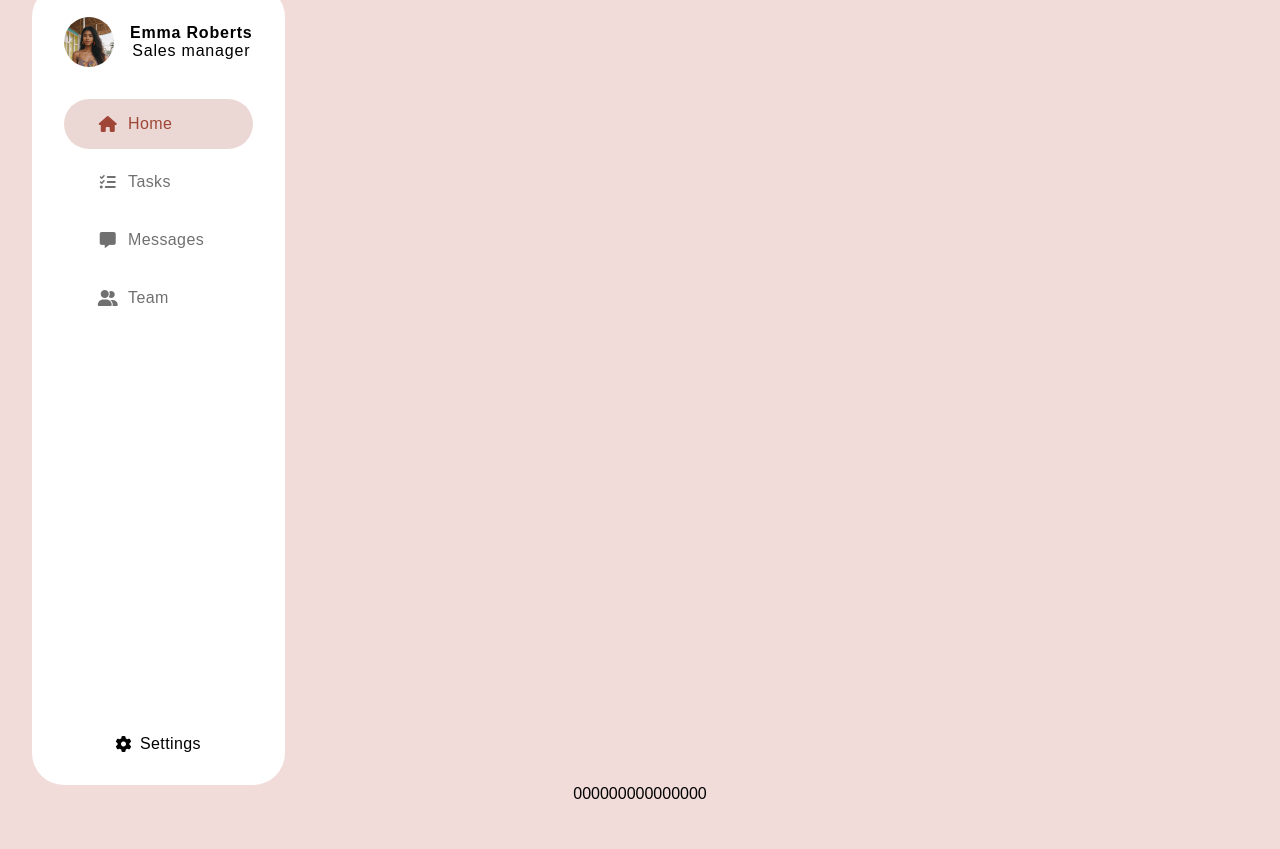
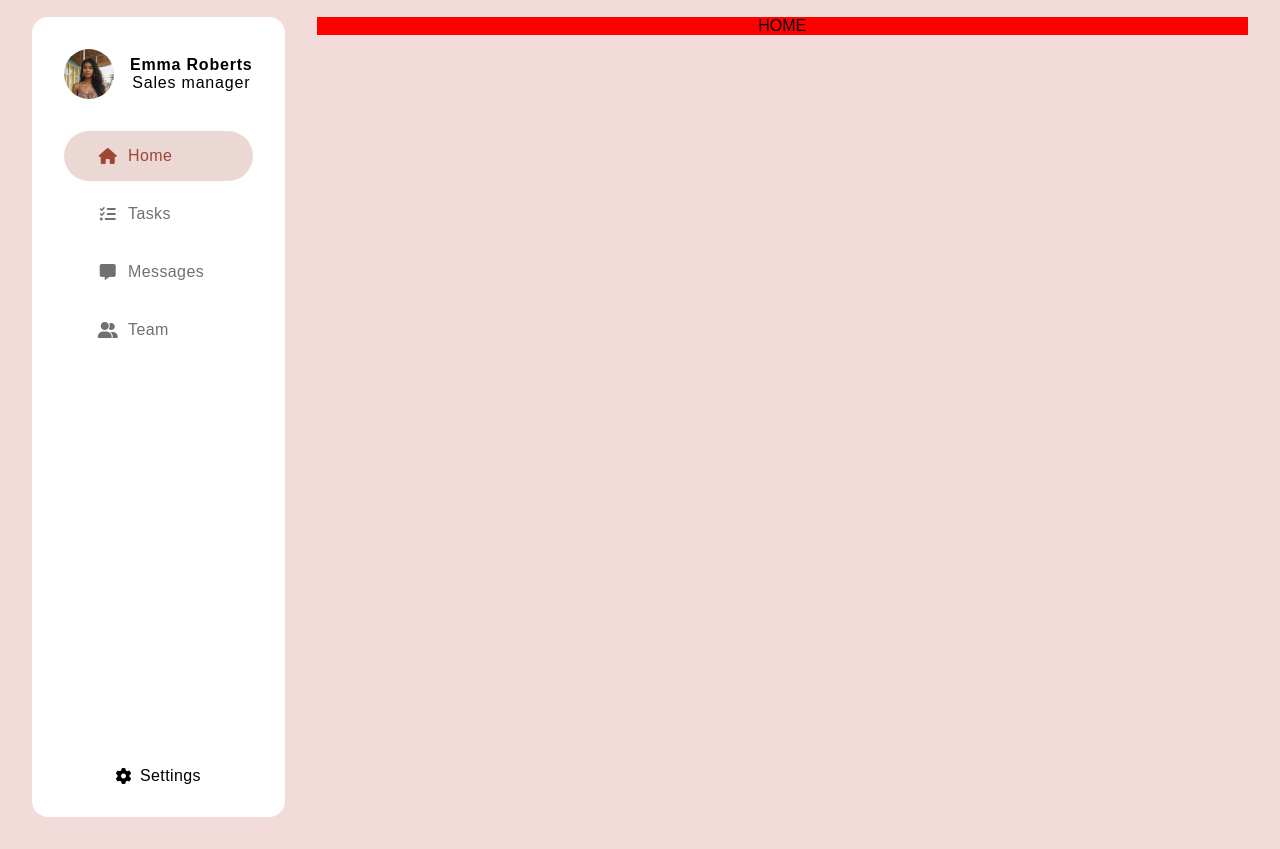
Before and after one commit to and-yevchenko/andso-dashboard, a website built with Vite: page index.html in a window 1280 px wide. Shown: the part 97-946 px from the top of the page. Built offline with nearby package versions, Linux system fonts and the light colour scheme; a web font is replaced by a local one.

Commit message:
Add pages

```diff
--- a/src/components/Main/Main.js
+++ b/src/components/Main/Main.js
@@ -1,21 +1,16 @@
+import { HomePage } from "../../pages/HomePage";
+import { MessagesPage } from "../../pages/MessagesPage";
+import { TasksPage } from "../../pages/TasksPage";
+import { TeamPage } from "../../pages/TeamPage";
 import { stateNav } from "../Nav/Nav";
-
-const one = document.createElement('div')
-one.textContent = '000000000000000'
-const two = document.createElement('div')
-two.textContent = '111111111111111'
-const three = document.createElement('div')
-three.textContent = '222222222222222'
-const four = document.createElement('div')
-four.textContent = '333333333333333'
 
 export const Main = {
     main: null,
     pages: [
-        one,
-        two,
-        three,
-        four
+        HomePage(),
+        TasksPage(),
+        MessagesPage(),
+        TeamPage()
     ],
 
     create() {
--- a/src/components/Sidebar/Sidebar.css
+++ b/src/components/Sidebar/Sidebar.css
@@ -7,7 +7,7 @@
     background-color: var(--color-block);
     width: fit-content;
     padding: 2rem;
-    border-radius: 2rem;
+    border-radius: 1rem;
     align-items: center;
 }
 
--- /dev/null
+++ b/src/pages/HomePage.js
@@ -0,0 +1,10 @@
+
+export function HomePage() {
+    const page = document.createElement('section')
+    page.className = 'home-page'
+    page.style.backgroundColor = 'red'
+
+    page.innerHTML = `<h2>HOME</h2>`
+
+    return page
+}
--- /dev/null
+++ b/src/pages/MessagesPage.js
@@ -0,0 +1,9 @@
+
+export function MessagesPage() {
+    const page = document.createElement('section')
+    page.className = 'messages-page'
+
+    page.innerHTML = `<h2>MESSAGES</h2>`
+
+    return page
+}
--- /dev/null
+++ b/src/pages/TasksPage.js
@@ -0,0 +1,9 @@
+
+export function TasksPage() {
+    const page = document.createElement('section')
+    page.className = 'tasks-page'
+
+    page.innerHTML = `<h2>TASKS</h2>`
+
+    return page
+}
--- /dev/null
+++ b/src/pages/TeamPage.js
@@ -0,0 +1,9 @@
+
+export function TeamPage() {
+    const page = document.createElement('section')
+    page.className = 'team-page'
+
+    page.innerHTML = `<h2>TEAM</h2>`
+
+    return page
+}
--- a/src/style.css
+++ b/src/style.css
@@ -26,6 +26,21 @@ body {
     margin: 0 auto;
     padding: 2rem;
     text-align: center;
+    display: grid;
+    grid-template-columns: auto 1fr;
+    gap: 2rem;
+    :nth-child(1) {
+        grid-column-start: 1;
+        grid-column-end: 3;
+    }
+    :nth-child(2) {
+        grid-column-start: 1;
+        grid-column-end: 2;
+    }
+    :nth-child(3) {
+        grid-column-start: 2;
+        grid-column-end: 3;
+    }
 }
 
 * {
```
Also changed, not shown: src/pages/HomePage.css (added).
